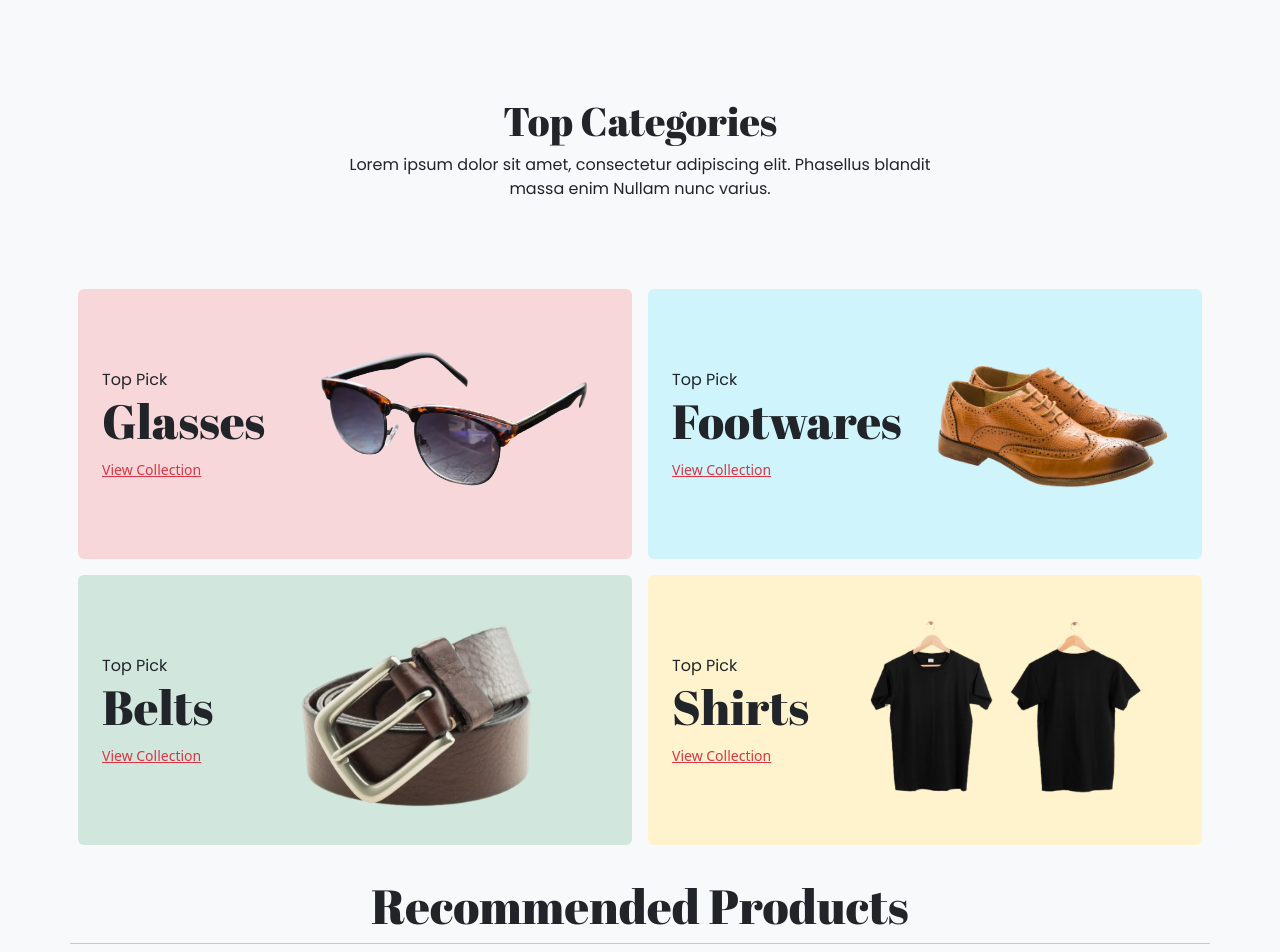
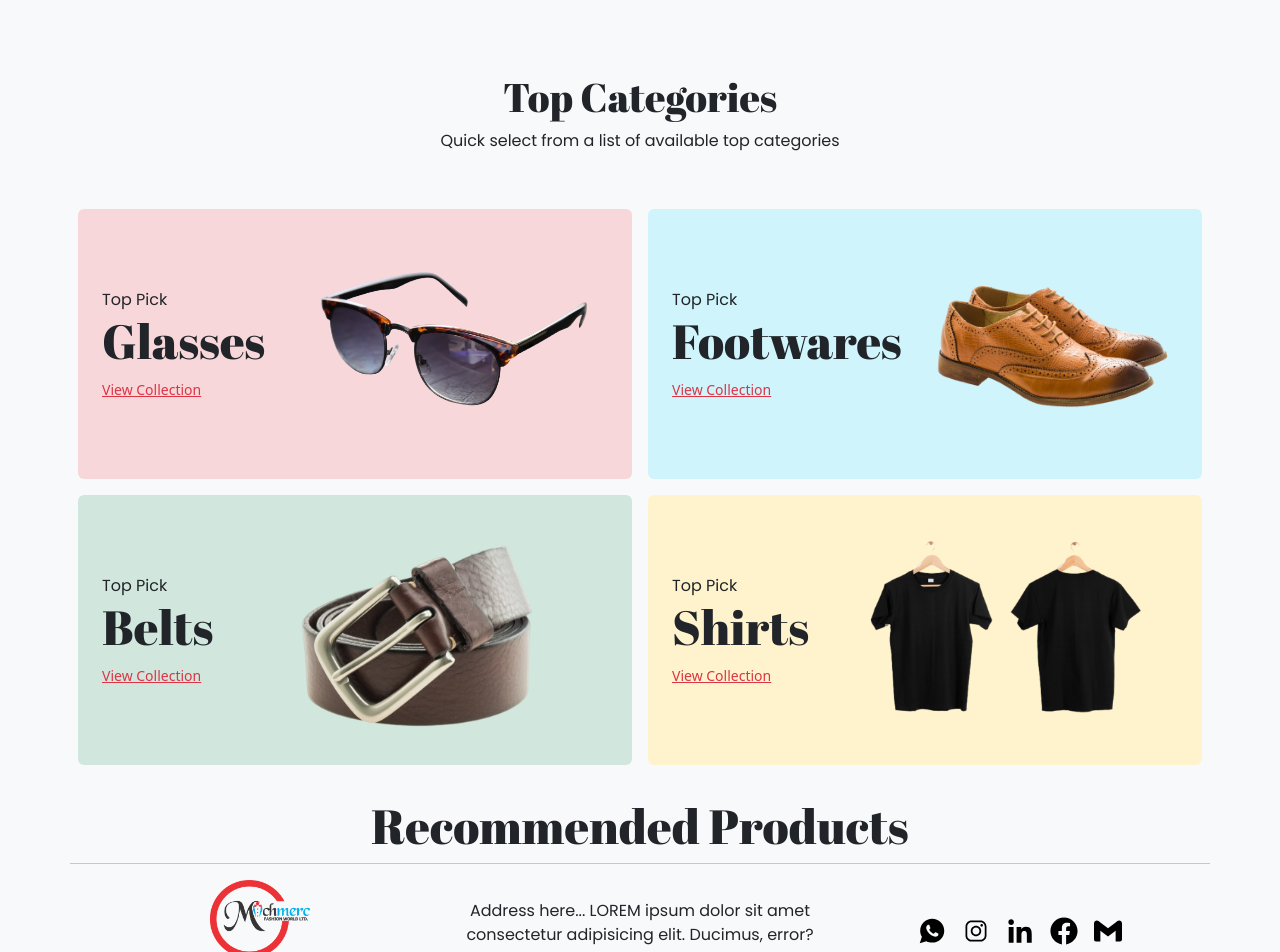
Before and after one commit to Shearlonil/mich-merc-fashion, a React (Vite) app: page / in a window 1280 px wide. Shown: the part 580-1532 px from the top of the page. Built offline with nearby package versions, Linux system fonts and the light colour scheme.

Commit message:
Home page modified

```diff
--- a/src/Components/Footer.jsx
+++ b/src/Components/Footer.jsx
@@ -19,8 +19,8 @@ const Footer = () => {
           </div>
           <div className="col-12 col-md-4 text-center d-flex flex-column justify-content-center align-items-center">
             <p>
-							Address here... LOREM JOSHUA dolor sit amet consectetur
-							adipisicing elit. Ducimus, error?
+              Address here... LOREM ipsum dolor sit amet consectetur adipisicing
+              elit. Ducimus, error?
             </p>
           </div>
           <ul class="col-12 col-md-4 list-unstyled d-flex justify-content-center gap-3 align-items-center m-0 my-2">
--- a/src/Routes/Home.jsx
+++ b/src/Routes/Home.jsx
@@ -10,12 +10,9 @@ const Home = () => {
           <HomeCarousel />
         </div>
         <div className="container my-4">
-					<div className="container text-center my-5 py-3" id="showcase-1">
+          <div className="container text-center my-3 py-3" id="showcase-1">
             <h1 className="">Top Categories</h1>
-						<p>
-							Lorem ipsum dolor sit amet, consectetur adipiscing elit. Phasellus
-							blandit <br /> massa enim Nullam nunc varius.
-						</p>
+            <p>Quick select from a list of available top categories</p>
           </div>
           <div className="row">
             <div className="col-12 col-md-6 p-2">
```
Lines whose indentation alone changed are shown as unchanged.
